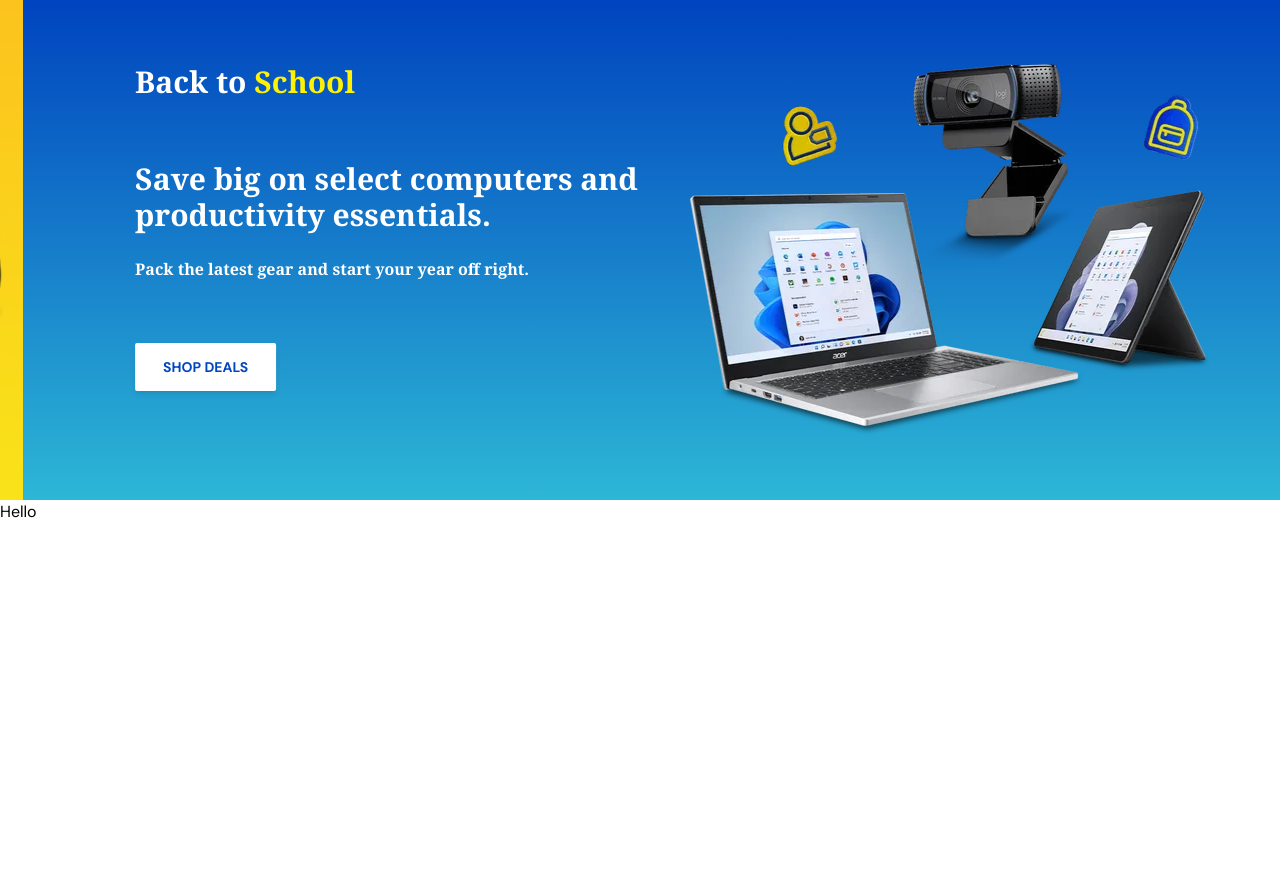
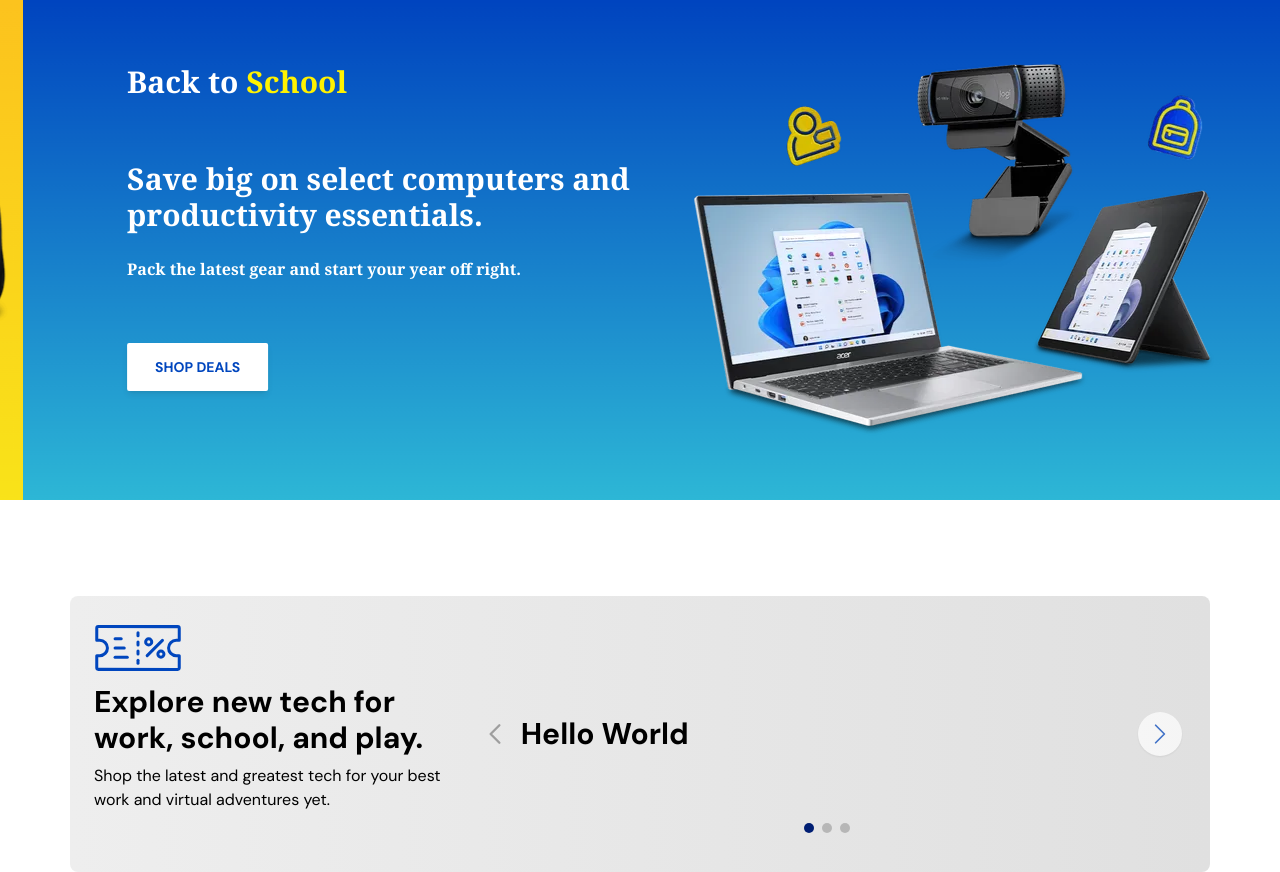
Before and after one commit to webdevsk/bestbuy-clone, a React (Vite) app: page / in a window 1280 px wide. Before the commit the page ends 800 px from the top, so only its background shows below. Built offline with nearby package versions, Linux system fonts and the light colour scheme.

Commit message:
Base frame for PinnedProducts slider done

```diff
--- a/src/routes/home/Hero.jsx
+++ b/src/routes/home/Hero.jsx
@@ -21,7 +21,6 @@ const Hero = () => {
           <CallToAction2 />
         </SwiperSlide>
       </Swiper>
-      <Typography>Hello</Typography>
     </>
   )
 }
--- a/src/routes/home/Home.jsx
+++ b/src/routes/home/Home.jsx
@@ -1,10 +1,12 @@
 import ProductItem from "../../components/ProductItem"
 import Hero from "./Hero"
+import PinnedProducts from "./PinnedProducts"
 
 const Home = () => {
   return (
     <>
       <Hero />
+      <PinnedProducts />
     </>
   )
 }
--- /dev/null
+++ b/src/routes/home/PinnedProducts.jsx
@@ -0,0 +1,134 @@
+import { Button, Typography } from "@material-tailwind/react"
+import { Pagination, Navigation } from "swiper/modules"
+import { Swiper, SwiperSlide } from "swiper/react"
+
+import "swiper/css"
+import "swiper/css/pagination"
+
+const PinnedProducts = () => {
+  return (
+    <>
+      <section className="container mt-24 rounded-lg bg-gradient-to-r from-gray-200 from-0% to-gray-300 to-100% py-6">
+        <div className="grid grid-cols-[1fr_2fr] gap-4">
+          <div className="flex flex-col gap-y-2">
+            <svg
+              className="-mx-1 -my-5 w-24 fill-theme"
+              viewBox="0 0 64 64"
+              xmlns="http://www.w3.org/2000/svg"
+            >
+              <g id="SVGRepo_bgCarrier" strokeWidth="0"></g>
+              <g
+                id="SVGRepo_tracerCarrier"
+                strokeLinecap="round"
+                strokeLinejoin="round"
+              ></g>
+              <g id="SVGRepo_iconCarrier">
+                {" "}
+                <g data-name="33 discount ticket" id="_33_discount_ticket">
+                  {" "}
+                  <path d="M57.46,27.91H59.5a1,1,0,0,0,1-1V18.76a2.027,2.027,0,0,0-2.02-2.02H5.52A2.027,2.027,0,0,0,3.5,18.76v8.15a1,1,0,0,0,1,1H6.54a4.09,4.09,0,1,1,0,8.18H4.5a1,1,0,0,0-1,1v8.15a2.027,2.027,0,0,0,2.02,2.02H58.48a2.027,2.027,0,0,0,2.02-2.02V37.09a1,1,0,0,0-1-1H57.46a4.09,4.09,0,1,1,0-8.18Zm0,10.18H58.5l-.02,7.17L5.5,45.24V38.09H6.54a6.09,6.09,0,0,0,0-12.18H5.5l.02-7.17,52.98.02v7.15H57.46a6.09,6.09,0,0,0,0,12.18Z"></path>{" "}
+                  <path d="M32,20.814a1,1,0,0,0-1,1v2.038a1,1,0,1,0,2,0V21.814A1,1,0,0,0,32,20.814Z"></path>{" "}
+                  <path d="M32,39.148a1,1,0,0,0-1,1v2.038a1,1,0,1,0,2,0V40.148A1,1,0,0,0,32,39.148Z"></path>{" "}
+                  <path d="M32,33.037a1,1,0,0,0-1,1v2.037a1,1,0,0,0,2,0V34.037A1,1,0,0,0,32,33.037Z"></path>{" "}
+                  <path d="M32,26.926a1,1,0,0,0-1,1v2.037a1,1,0,0,0,2,0V27.926A1,1,0,0,0,32,26.926Z"></path>{" "}
+                  <path d="M16.722,26.889H20.8a1,1,0,0,0,0-2H16.722a1,1,0,0,0,0,2Z"></path>{" "}
+                  <path d="M16.722,33h6.111a1,1,0,0,0,0-2H16.722a1,1,0,0,0,0,2Z"></path>{" "}
+                  <path d="M24.871,37.111H16.722a1,1,0,0,0,0,2h8.149a1,1,0,1,0,0-2Z"></path>{" "}
+                  <path d="M39.13,24.89a3.035,3.035,0,1,0,3.04,3.04A3.045,3.045,0,0,0,39.13,24.89Zm0,4.07a1.035,1.035,0,1,1,1.04-1.03A1.037,1.037,0,0,1,39.13,28.96Z"></path>{" "}
+                  <path d="M47.28,33.04a3.035,3.035,0,1,0,3.03,3.03A3.037,3.037,0,0,0,47.28,33.04Zm0,4.07a1.035,1.035,0,1,1,0-2.07,1.035,1.035,0,0,1,0,2.07Z"></path>{" "}
+                  <path d="M49,26.2a1,1,0,0,0-1.414,0L37.4,36.386A1,1,0,1,0,38.818,37.8L49,27.614A1,1,0,0,0,49,26.2Z"></path>{" "}
+                </g>{" "}
+              </g>
+            </svg>
+
+            <Typography variant="h2">
+              Explore new tech for work, school, and play.
+            </Typography>
+
+            <Typography>
+              Shop the latest and greatest tech for your best work and virtual
+              adventures yet.
+            </Typography>
+          </div>
+
+          <div className="grid grid-cols-[52px_minmax(0,_1fr)_52px]">
+            <div className="grid place-items-center">
+              <Button
+                className={`swiper-btn-prev rounded-full bg-white stroke-theme p-2 opacity-70 shadow-sm hover:opacity-100 hover:shadow-none disabled:bg-transparent disabled:stroke-gray-500 disabled:opacity-100 disabled:shadow-none`}
+              >
+                <svg
+                  xmlns="http://www.w3.org/2000/svg"
+                  fill="none"
+                  viewBox="0 0 24 24"
+                  strokeWidth={2}
+                  className="h-7 w-7 stroke-inherit"
+                >
+                  <path
+                    strokeLinecap="round"
+                    strokeLinejoin="round"
+                    d="M15.75 19.5L8.25 12l7.5-7.5"
+                  />
+                </svg>
+              </Button>
+            </div>
+
+            <div>
+              <Swiper
+                modules={[Navigation, Pagination]}
+                style={{
+                  "--swiper-pagination-color": "#001e73",
+                  "--swiper-pagination-bullet-width": "10px",
+                  "--swiper-pagination-bullet-height": "10px",
+                }}
+                navigation={{
+                  prevEl: ".swiper-btn-prev",
+                  nextEl: ".swiper-btn-next",
+                }}
+                pagination={{ clickable: true }}
+                slidesPerView={"auto"}
+              >
+                <SwiperSlide>
+                  <Typography className="py-24" variant="h2">
+                    Hello World
+                  </Typography>
+                </SwiperSlide>
+                <SwiperSlide>
+                  <Typography className="py-24" variant="h2">
+                    Hello World
+                  </Typography>
+                </SwiperSlide>
+                <SwiperSlide>
+                  <Typography className="py-24" variant="h2">
+                    Hello World
+                  </Typography>
+                </SwiperSlide>
+              </Swiper>
+            </div>
+
+            <div className="grid place-items-center">
+              <Button
+                className={`swiper-btn-next rounded-full bg-white stroke-theme p-2 opacity-70 shadow-sm hover:opacity-100 hover:shadow-none disabled:bg-transparent disabled:stroke-gray-500 disabled:opacity-100 disabled:shadow-none`}
+              >
+                <svg
+                  xmlns="http://www.w3.org/2000/svg"
+                  fill="none"
+                  viewBox="0 0 24 24"
+                  strokeWidth={1.5}
+                  className="h-7 w-7 stroke-inherit"
+                >
+                  <path
+                    strokeLinecap="round"
+                    strokeLinejoin="round"
+                    d="M8.25 4.5l7.5 7.5-7.5 7.5"
+                  />
+                </svg>
+              </Button>
+            </div>
+          </div>
+        </div>
+      </section>
+    </>
+  )
+}
+
+export default PinnedProducts
--- a/tailwind.config.js
+++ b/tailwind.config.js
@@ -1,21 +1,21 @@
 /** @type {import('tailwindcss').Config} */
-import defaultTheme from 'tailwindcss/defaultTheme'
+import defaultTheme from "tailwindcss/defaultTheme"
 import withMT from "@material-tailwind/react/utils/withMT"
 
 // imported in src/main.js
 const extendedFontFamily = {
-  'sans': ['DM Sans', ...defaultTheme.fontFamily.sans],
-  'serif': ['Inter Tight Variable', ...defaultTheme.fontFamily.serif]
+  sans: ["DM Sans", ...defaultTheme.fontFamily.sans],
+  serif: ["Inter Tight Variable", ...defaultTheme.fontFamily.serif],
 }
 
 // Curated from src/index.css@line:5
 const extendedColors = {
-  'theme': 'var(--theme-color)',
-  'background': 'var(--background-color)',
-  'accent': 'var(--accent-color)',
-  'header': 'var(--header-color)',
-  'body': 'var(--body-color)',
-  'link': 'var(--link-color)',
+  theme: "var(--theme-color)",
+  background: "var(--background-color)",
+  accent: "var(--accent-color)",
+  header: "var(--header-color)",
+  body: "var(--body-color)",
+  link: "var(--link-color)",
 }
 
 export default withMT({
@@ -27,7 +27,7 @@ export default withMT({
   theme: {
     container: {
       center: true,
-      padding: '2rem'
+      padding: "1.5rem",
     },
     extend: {
       fontFamily: extendedFontFamily,
```
